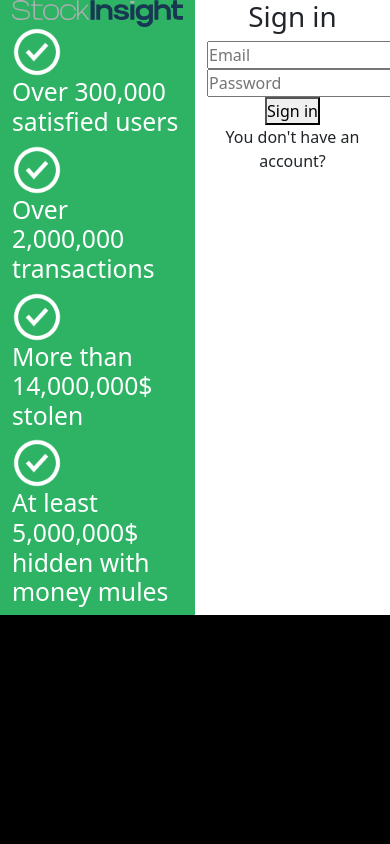
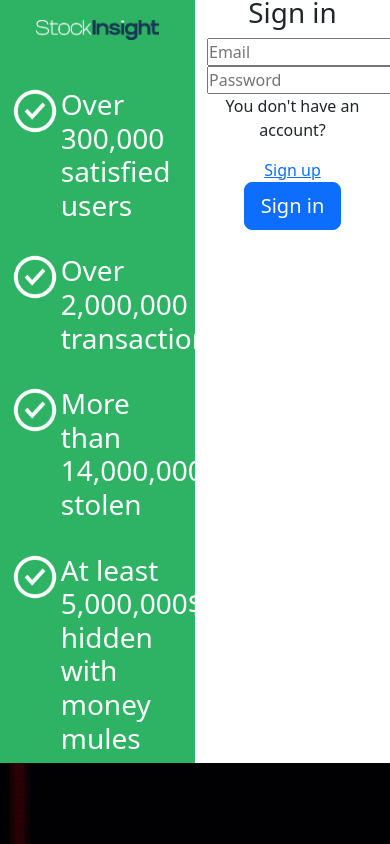
Before and after one commit to KaFkAaAaAaAa/StockInsight, a Django app: page / in a window 390 px wide; the page is wider, and only the part inside the window is pictured. Run offline with Django 5.2, Linux system fonts and the light colour scheme.

Commit message:
adding bootstrap structure, first responsiveness and css on login page

```diff
--- a/StockInsight/portfolio/static/portfolio/style.css
+++ b/StockInsight/portfolio/static/portfolio/style.css
@@ -4,22 +4,36 @@
 }
 
 body {
-    /*background: url("/media/images/background_photo.jpg") no-repeat fixed 60%;*/
-    background-color: black;
+    background: url("../images/background_photo.jpg");
+    display: flex;
+    justify-content: center;
+    align-items: center;
+    height: 90vh;
+}
+
+.login_panel{
+    border-radius: 40px;
 }
 
 .short_about{
     background-color: #2DB363;
     color: #FFFFFF;
-
 }
 
+.short_about h2{
+    font-size: 28px;
+}
+
+/*.logo_login{*/
+/*    max-width: 100%;*/
+/*    height: ;*/
+/*}*/
+
 .check_icon{
-    width: 50px;
+    width: 46px;
     height: auto;
 }
 
 .short_login{
     background-color: #FFFFFF;
-
 }
--- a/StockInsight/templates/portfolio/login.html
+++ b/StockInsight/templates/portfolio/login.html
@@ -11,12 +11,42 @@
 <body>
 <section class="container login_panel">
     <div class="row">
-        <div class="col-6 align-items-center short_about">
-            <img src="{% static 'images/StockInsightLogo.svg' %}" alt="Logo">
-            <img src="{% static 'images/check_icon.png' %}" alt="check" class="check_icon">    <h2>Over 300,000 satisfied users</h2>
-            <img src="{% static 'images/check_icon.png' %}" alt="check" class="check_icon">    <h2>Over 2,000,000 transactions</h2>
-            <img src="{% static 'images/check_icon.png' %}" alt="check" class="check_icon">    <h2>More than 14,000,000$ stolen</h2>
-            <img src="{% static 'images/check_icon.png' %}" alt="check" class="check_icon">    <h2>At least 5,000,000$ hidden with money mules</h2>
+        <div class="col-6 short_about">
+            <div>
+                <img src="{% static 'images/StockInsightLogoWhiteBlue.png' %}" alt="Logo" class="img-fluid p-4 logo_login">
+            </div>
+            <div class="row mt-4">
+                <div class="col-3 text-end">
+                    <img src="{% static 'images/check_icon.png' %}" alt="check" class="check_icon">
+                </div>
+                <div class="col-9">
+                    <h2>Over 300,000 satisfied users</h2>
+                </div>
+            </div>
+            <div class="row mt-4">
+                <div class="col-3 text-end">
+                    <img src="{% static 'images/check_icon.png' %}" alt="check" class="check_icon">
+                </div>
+                <div class="col-9">
+                    <h2>Over 2,000,000 transactions</h2>
+                </div>
+            </div>
+            <div class="row mt-4">
+                <div class="col-3 text-end">
+                    <img src="{% static 'images/check_icon.png' %}" alt="check" class="check_icon">
+                </div>
+                <div class="col-9">
+                    <h2>More than 14,000,000$ stolen</h2>
+                </div>
+            </div>
+            <div class="row mt-4">
+                <div class="col-3 text-end">
+                    <img src="{% static 'images/check_icon.png' %}" alt="check" class="check_icon">
+                </div>
+                <div class="col-9">
+                    <h2>At least 5,000,000$ hidden with money mules</h2>
+                </div>
+            </div>
         </div>
         <div class="col-6 text-center short_login">
             <h1>Sign in</h1>
@@ -26,9 +56,10 @@
                 <br>
                 <input type="password" id="password" name="password" placeholder="Password" required>
                 <br>
-                <button type="submit">Sign in</button>
+                <p>You don't have an account?</p> <a href="login.html">Sign up</a>
+                <br>
+                <button type="submit" class="btn btn-primary btn-lg">Sign in</button>
             </form>
-            <p>You don't have an account?</p>
         </div>
     </div>
 </section>
```
Also changed, not shown: StockInsight/db.sqlite3, StockInsight/portfolio/static/images/StockInsightLogo.svg (deleted), StockInsight/portfolio/static/images/StockInsightLogoWhiteBlue.png (added).
